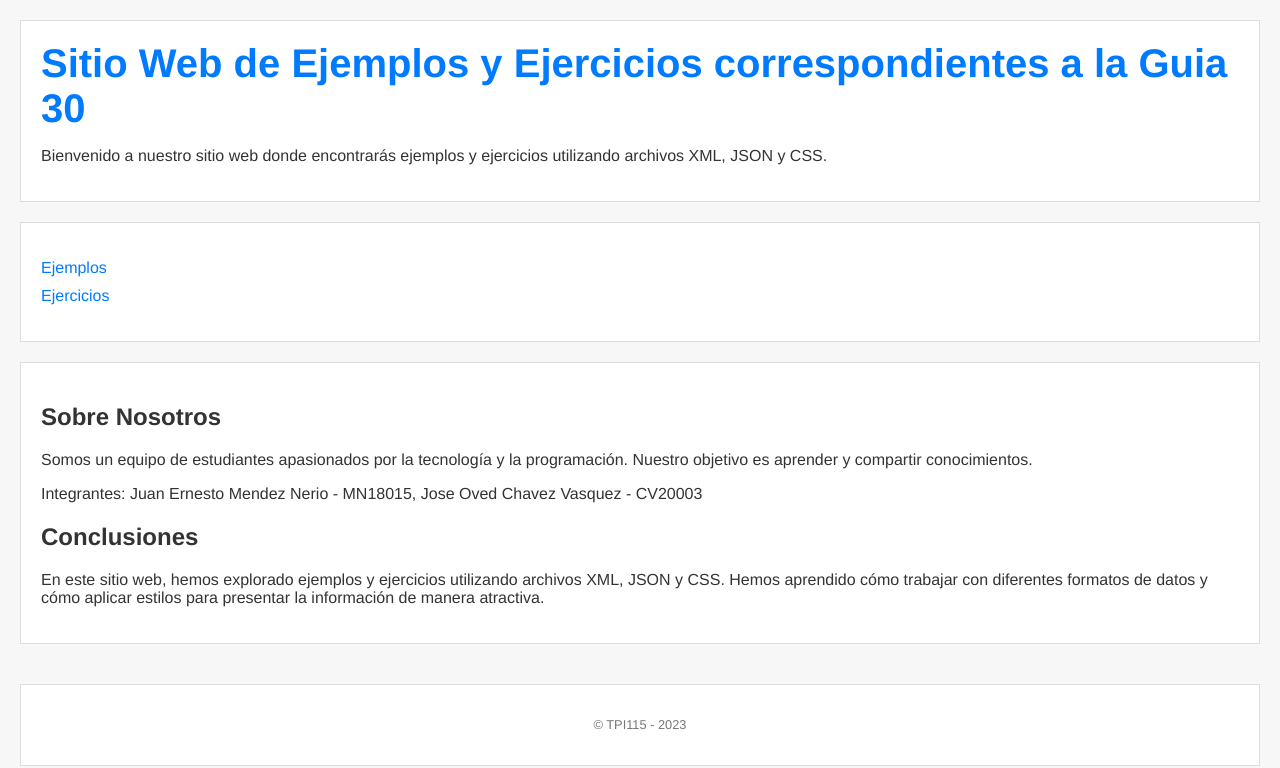
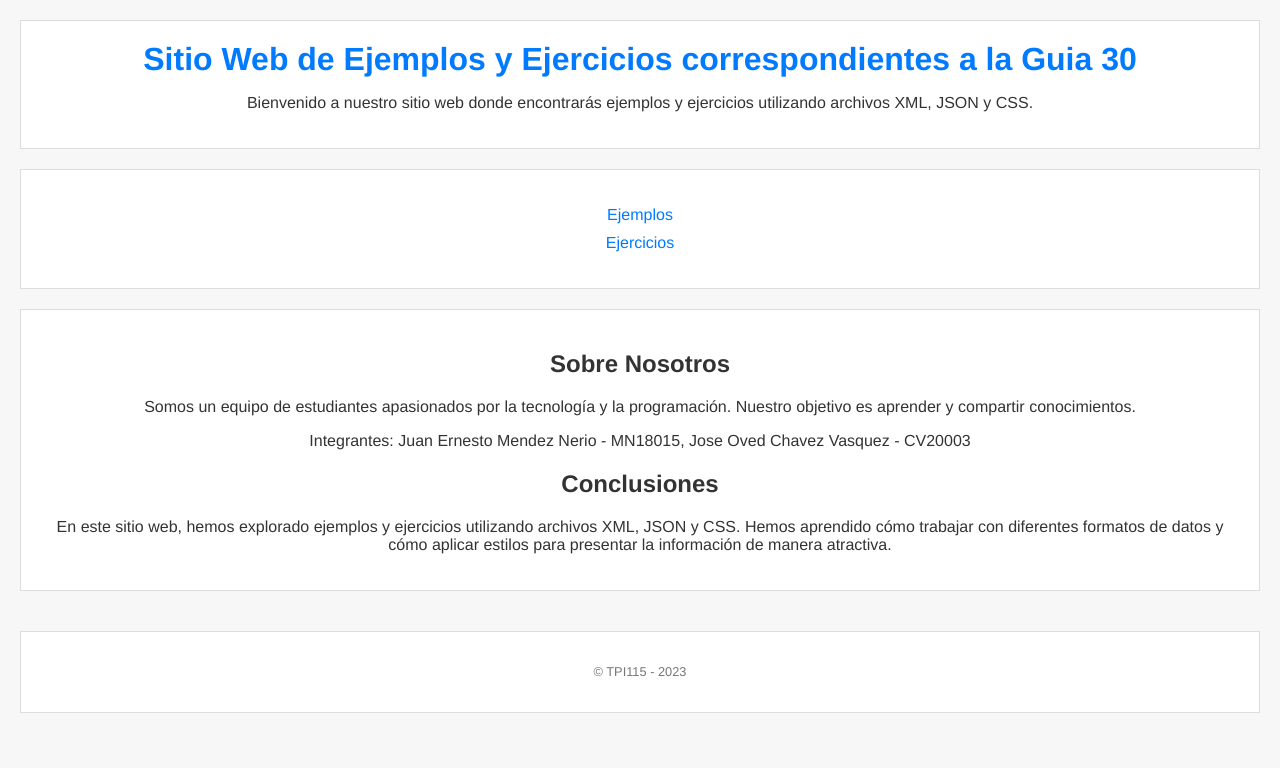
Before and after one commit to 21juanmendez/GUIA31-EN-PAREJA, a plain HTML site: page index.html in a window 1280 px wide. Drawn offline with Linux system fonts and the light colour scheme.

Commit message:
v3.0
Tercer commit

```diff
--- a/styles.css
+++ b/styles.css
@@ -12,11 +12,12 @@ header, nav, main, footer {
   padding: 20px;
   border: 1px solid #ddd;
   background-color: #fff;
+  text-align: center;
 }
 
 header h1 {
   margin: 0;
-  font-size: 2.5rem;
+  font-size: 2rem;
   color: #007BFF;
 }
 
```
